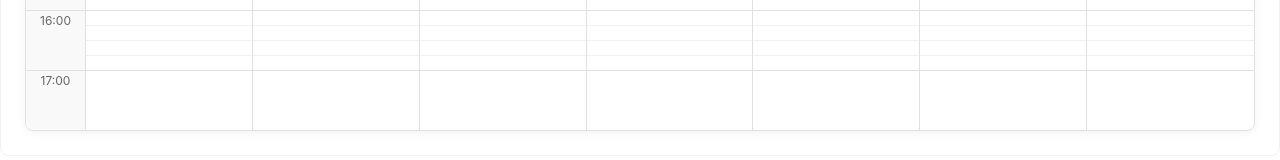
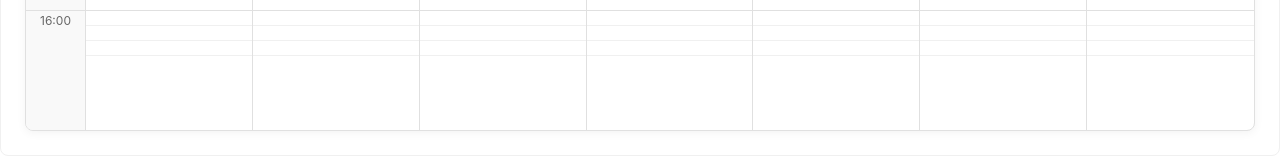
Before and after one commit to vinctustech/week-calendar, a React (Vite) app: page / in a window 1280 px wide. Shown: the part 531-691 px from the top of the page. Built offline with nearby package versions, Linux system fonts and the light colour scheme.

Commit message:
SC-1172 code WeekCalendar

```diff
--- a/src/WeekCalendar/index.tsx
+++ b/src/WeekCalendar/index.tsx
@@ -40,7 +40,7 @@ export const WeekCalendar: FC<WeekCalendarProps> = ({
     let currentHour = startHour
     let currentMinute = startMinute - (startMinute % 15) // Round to nearest 15 minutes
 
-    while (currentHour < endHour || (currentHour === endHour && currentMinute <= endMinute)) {
+    while (currentHour < endHour || (currentHour === endHour && currentMinute < endMinute)) {
       labels.push({
         hour: currentHour,
         minute: currentMinute,
```
